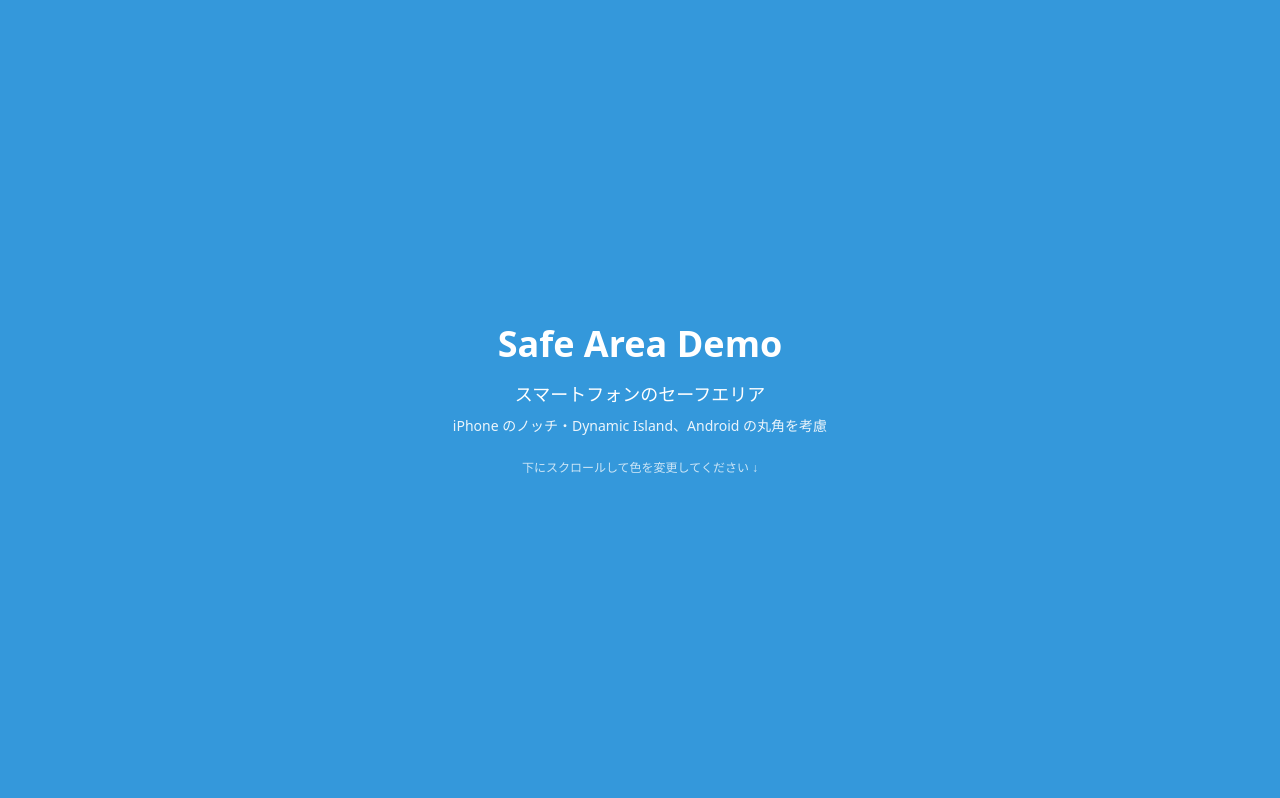
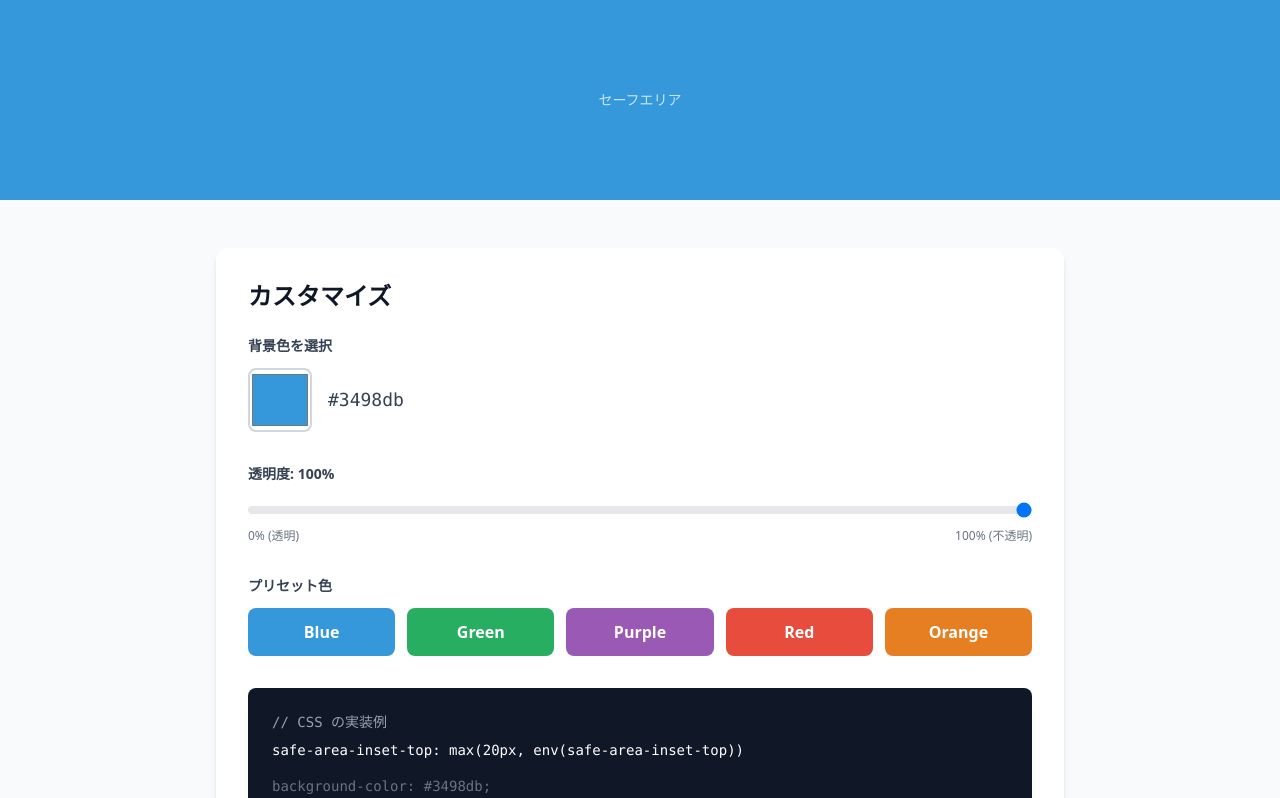
Before and after one commit to imurar/imurar-portfolio, a Vue app: page /#/demo/safe-area in a window 1280 px wide. Shown: the top 798 px of the page. Built offline with nearby package versions, Linux system fonts and the light colour scheme.

Commit message:
[fix] セーフエリア部分のみを sticky で固定

```diff
--- a/src/views/demo/SafeAreaView.vue
+++ b/src/views/demo/SafeAreaView.vue
@@ -1,28 +1,22 @@
 <template>
-  <!-- Safe Area Demo Section -->
+  <!-- Safe Area Display (Sticky - Fixed at top) -->
   <div
     :style="{
-      minHeight: '100vh',
+      position: 'sticky',
+      top: 0,
+      minHeight: '200px',
       backgroundColor: color,
       opacity: opacity / 100,
       paddingTop: 'max(20px, env(safe-area-inset-top))',
       paddingRight: 'max(20px, env(safe-area-inset-right))',
       paddingBottom: 'max(20px, env(safe-area-inset-bottom))',
       paddingLeft: 'max(20px, env(safe-area-inset-left))',
+      zIndex: 10,
     }"
     class="w-full transition-all duration-300 flex flex-col items-center justify-center"
   >
-      <div class="text-center">
-        <h1 class="text-4xl font-bold text-white mb-4">Safe Area Demo</h1>
-        <p class="text-lg text-white mb-2">
-          スマートフォンのセーフエリア
-        </p>
-        <p class="text-sm text-white opacity-90">
-          iPhone のノッチ・Dynamic Island、Android の丸角を考慮
-        </p>
-        <p class="text-xs text-white opacity-75 mt-6">
-          下にスクロールして色を変更してください ↓
-        </p>
+      <div class="text-center text-white opacity-75">
+        <p class="text-sm">セーフエリア</p>
       </div>
   </div>
 
```
